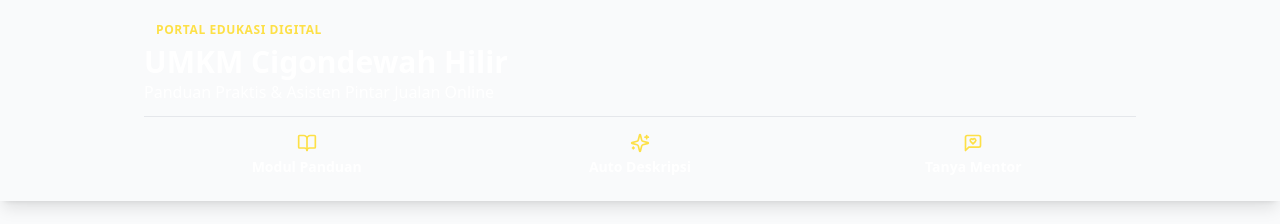
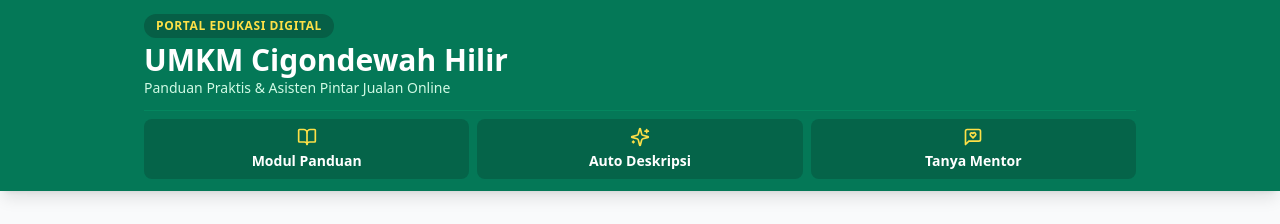
Before and after one commit to shiroinekoo/UMKM, a Next.js app: page / in a window 1280 px wide. Shown: the top 224 px of the page. Built offline with nearby package versions, Linux system fonts and the light colour scheme.

Commit message:
Update Header component styles and structure

```diff
--- a/components/Header.tsx
+++ b/components/Header.tsx
@@ -3,39 +3,39 @@
 
 export default function Header() {
   return (
-    <header className="bg-primary-700 text-white shadow-lg sticky top-0 z-40">
-      <div className="max-w-5xl mx-auto px-4 py-4">
+    <header className="bg-emerald-700 text-white shadow-lg sticky top-0 z-50 w-full">
+      <div className="max-w-5xl mx-auto px-4 py-3">
         <div className="text-center md:text-left mb-3">
-          <span className="bg-primary-800 text-yellow-300 text-xs font-bold px-3 py-1 rounded-full uppercase tracking-wider">
+          <span className="bg-emerald-800 text-yellow-300 text-xs font-bold px-3 py-1 rounded-full uppercase tracking-wider inline-block">
             Portal Edukasi Digital
           </span>
-          <h1 className="text-2xl md:text-3xl font-black mt-1 leading-tight">
+          <h1 className="text-xl md:text-3xl font-black mt-1 leading-tight">
             UMKM Cigondewah Hilir
           </h1>
-          <p className="text-primary-100 text-sm md:text-base">
+          <p className="text-emerald-100 text-xs md:text-sm">
             Panduan Praktis & Asisten Pintar Jualan Online
           </p>
         </div>
 
         {/* Quick Nav */}
-        <nav className="grid grid-cols-3 gap-2 pt-2 border-t border-primary-600">
+        <nav className="grid grid-cols-3 gap-2 pt-2 border-t border-emerald-600/50">
           <a
             href="#modul"
-            className="flex flex-col items-center justify-center p-2 bg-primary-800 hover:bg-primary-600 rounded-lg text-center transition font-semibold text-xs md:text-sm"
+            className="flex flex-col items-center justify-center p-2 bg-emerald-800/80 hover:bg-emerald-600 rounded-lg text-center transition font-semibold text-xs md:text-sm"
           >
             <BookOpen className="w-5 h-5 mb-1 text-yellow-300" />
             <span>Modul Panduan</span>
           </a>
           <a
             href="#generator"
-            className="flex flex-col items-center justify-center p-2 bg-primary-800 hover:bg-primary-600 rounded-lg text-center transition font-semibold text-xs md:text-sm"
+            className="flex flex-col items-center justify-center p-2 bg-emerald-800/80 hover:bg-emerald-600 rounded-lg text-center transition font-semibold text-xs md:text-sm"
           >
             <Sparkles className="w-5 h-5 mb-1 text-yellow-300" />
             <span>Auto Deskripsi</span>
           </a>
           <a
             href="#chat-section"
-            className="flex flex-col items-center justify-center p-2 bg-primary-800 hover:bg-primary-600 rounded-lg text-center transition font-semibold text-xs md:text-sm"
+            className="flex flex-col items-center justify-center p-2 bg-emerald-800/80 hover:bg-emerald-600 rounded-lg text-center transition font-semibold text-xs md:text-sm"
           >
             <MessageSquareHeart className="w-5 h-5 mb-1 text-yellow-300" />
             <span>Tanya Mentor</span>
```
